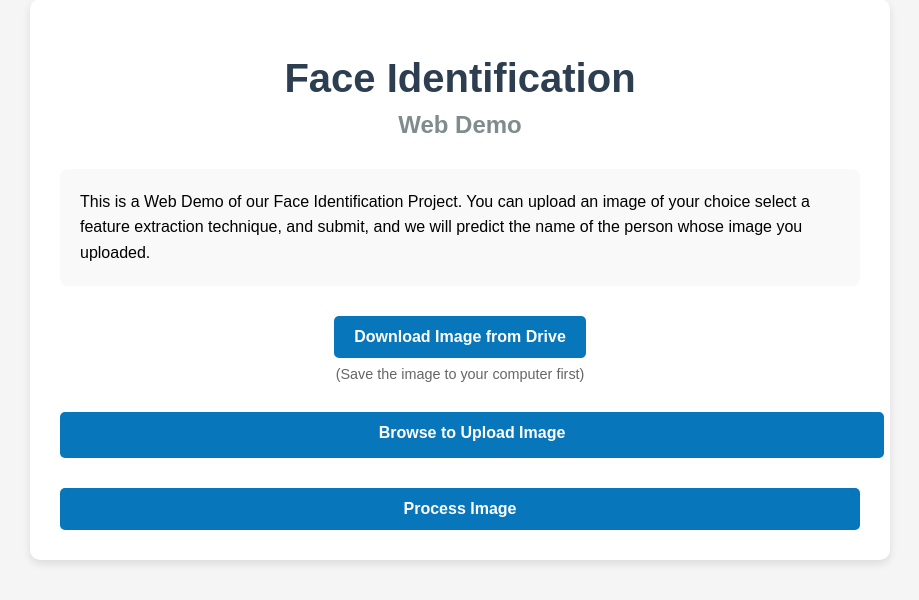
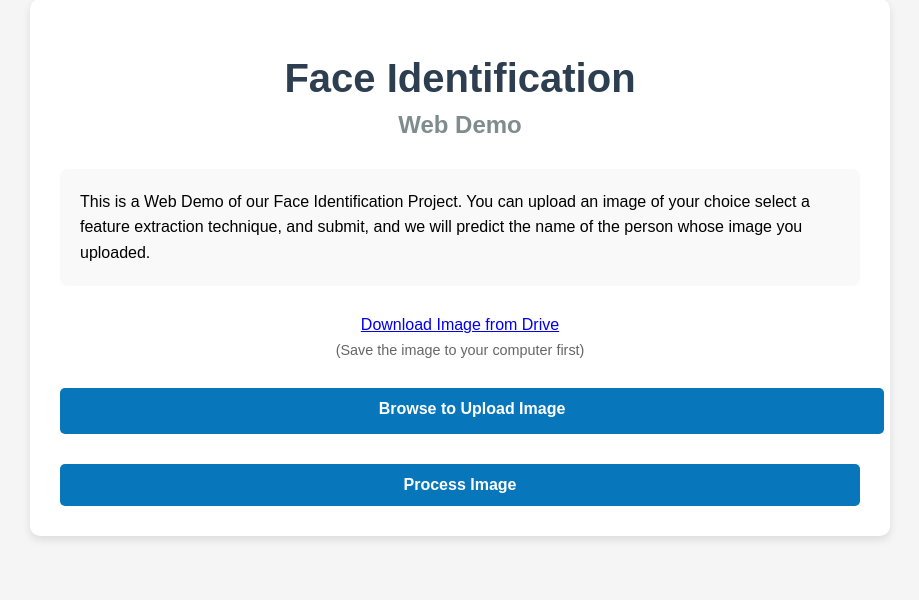
Before and after one commit to shreekar2005/PRML_WebDemo, a Flask app: page / in a window 1280 px wide. Shown: the part 41-641 px from the top of the page, without its empty margins (180-1099 px from the left). Run offline with Flask 3, Linux system fonts and the light colour scheme.

Commit message:
updating full code

```diff
--- a/app.py
+++ b/app.py
@@ -55,4 +55,4 @@ def clear_and_try_another():
 
 
 if __name__ == "__main__":
-    app.run(debug=True, threaded=True)
+    app.run(host='0.0.0.0', debug=True, threaded=True, processes=1)
--- a/templates/input.html
+++ b/templates/input.html
@@ -16,14 +16,15 @@
             This is a Web Demo of our Face Identification Project. You can upload an image of your choice select a feature extraction technique, and submit, and we will predict the name of the person whose image you uploaded.
         </div>
 
+        <div class="download-section">
+            <a href="https://drive.google.com/drive/folders/13rQdnpC30X_h9MJ1udx7KUqiFDRLH6KU" class="download-link" target="_blank">
+                Download Image from Drive
+            </a>
+            <p class="hint">(Save the image to your computer first)</p>
+        </div>
+
         <form id="uploadForm" action="/process_input" method="POST" enctype="multipart/form-data">
             <!-- Step 1: Download from Drive -->
-            <div class="download-section">
-                <a href="https://drive.google.com/drive/folders/13rQdnpC30X_h9MJ1udx7KUqiFDRLH6KU" class="action-btn drive-btn" target="_blank">
-                    Download Image from Drive
-                </a>
-                <p class="hint">(Save the image to your computer first)</p>
-            </div>
 
             <!-- Step 2: Upload Local File -->
             <div class="upload-section">
```
